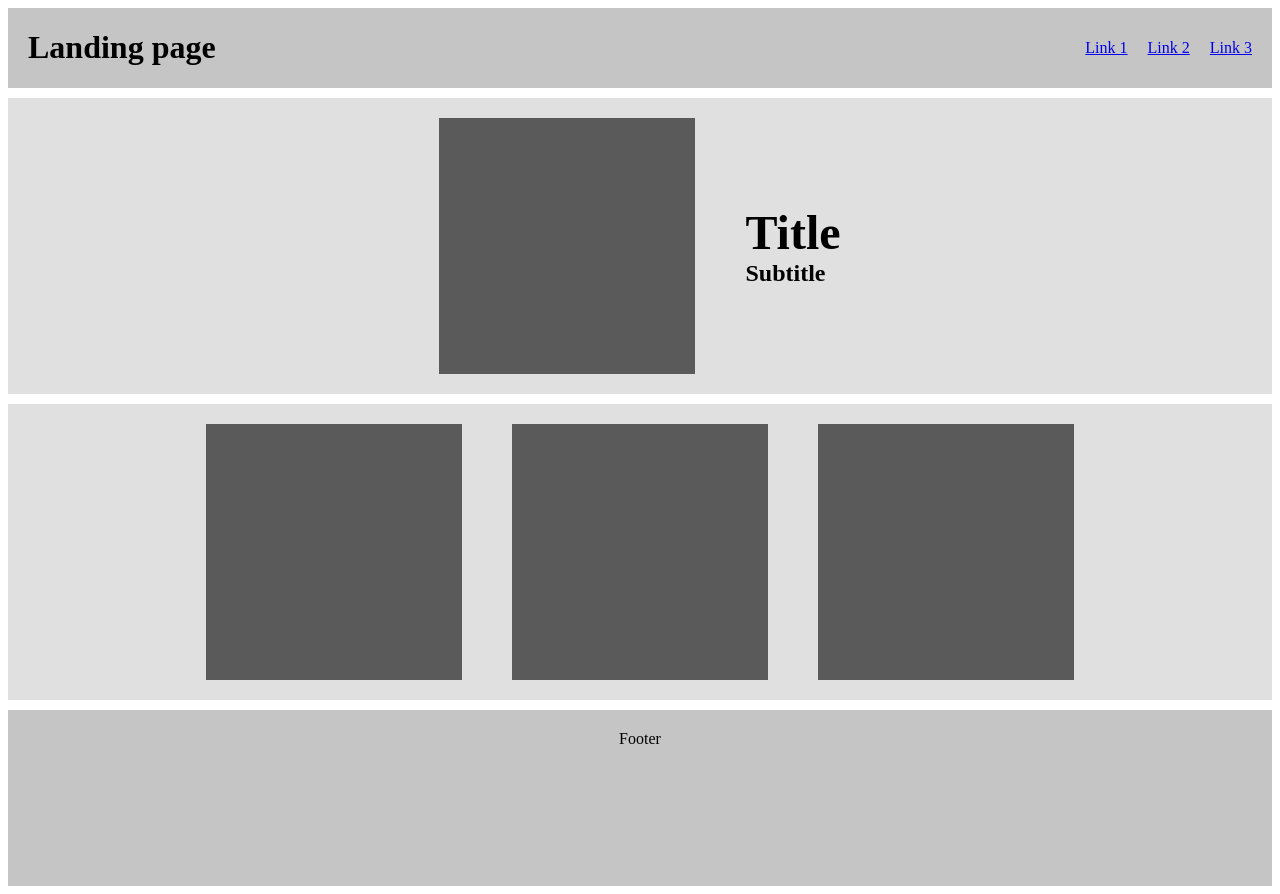
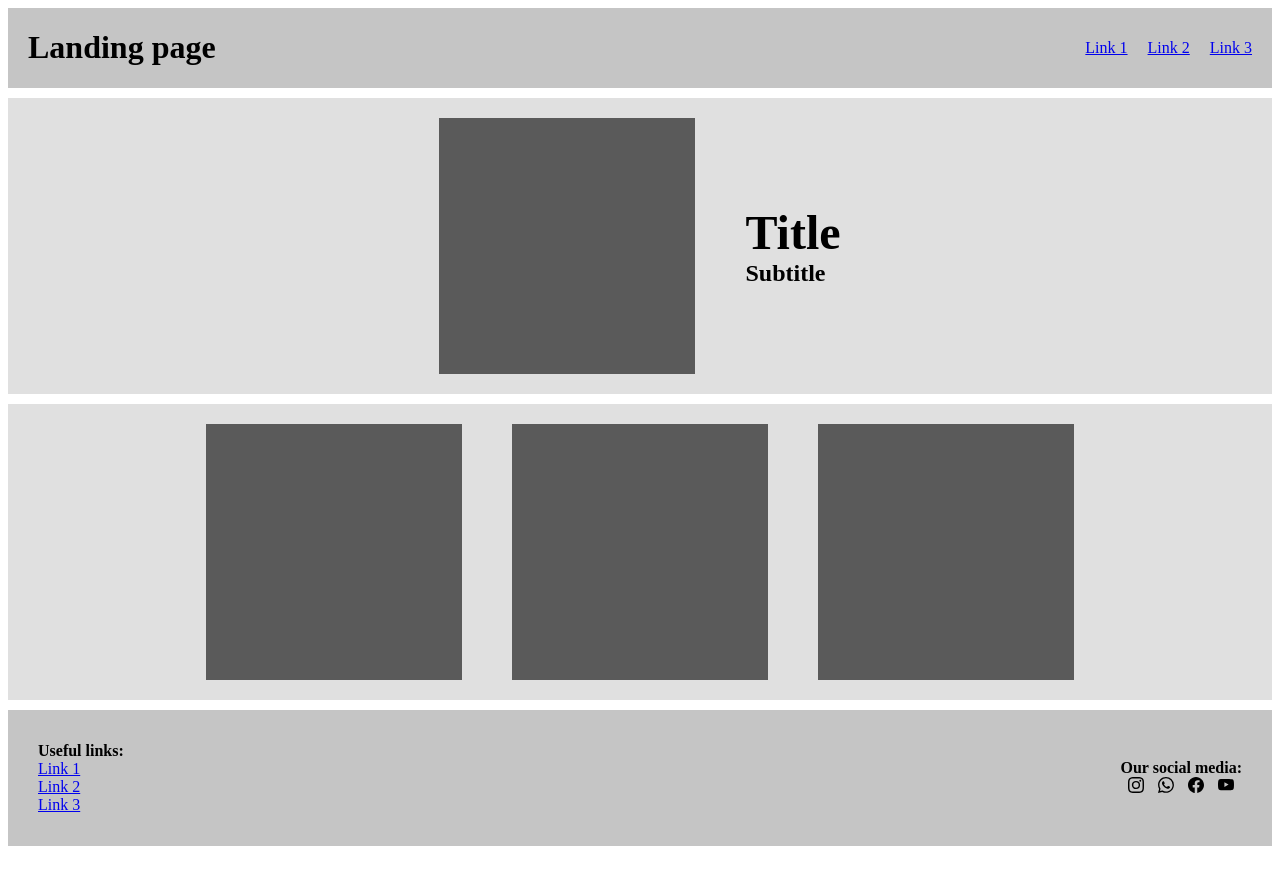
Before and after one commit to LuisPassoca/html-css-js-2sem-2025, a plain HTML site: page Atividade/layout5.html in a window 1280 px wide. After the commit the page ends 854 px from the top, so only its background shows below. Drawn offline with Linux system fonts and the light colour scheme.

Commit message:
Atividade 5 finalizada

```diff
--- a/Atividade/layout5.html
+++ b/Atividade/layout5.html
@@ -4,7 +4,7 @@
 <head>
     <meta charset="UTF-8">
     <meta name="viewport" content="width=device-width, initial-scale=1.0">
-    <link rel="stylesheet" href="/Atividade/style5.css">
+    <link rel="stylesheet" href="style5.css">
     <title>Landing Page</title>
 </head>
 
@@ -12,11 +12,13 @@
 
     <header>
         <h1>Landing page</h1>
-        <ul>
-            <li><a href="#">Link 1</a></li>
-            <li><a href="#">Link 2</a></li>
-            <li><a href="#">Link 3</a></li>
-        </ul>
+        <nav>
+            <ul>
+                <li><a href="#">Link 1</a></li>
+                <li><a href="#">Link 2</a></li>
+                <li><a href="#">Link 3</a></li>
+            </ul>
+        </nav>
     </header>
 
     <main>
@@ -36,7 +38,29 @@
     </main>
 
     <footer>
-        Footer
+        <nav>
+            <h4>Useful links:</h4>
+            <ul>
+                <li><a href="#">Link 1</a></li>
+                <li><a href="#">Link 2</a></li>
+                <li><a href="#">Link 3</a></li>
+            </ul>
+        </nav>
+        <div id="social">
+            <h4>Our social media:</h4>
+            <svg xmlns="http://www.w3.org/2000/svg" width="16" height="16" fill="currentColor" class="bi bi-instagram" viewBox="0 0 16 16">
+            <path d="M8 0C5.829 0 5.556.01 4.703.048 3.85.088 3.269.222 2.76.42a3.9 3.9 0 0 0-1.417.923A3.9 3.9 0 0 0 .42 2.76C.222 3.268.087 3.85.048 4.7.01 5.555 0 5.827 0 8.001c0 2.172.01 2.444.048 3.297.04.852.174 1.433.372 1.942.205.526.478.972.923 1.417.444.445.89.719 1.416.923.51.198 1.09.333 1.942.372C5.555 15.99 5.827 16 8 16s2.444-.01 3.298-.048c.851-.04 1.434-.174 1.943-.372a3.9 3.9 0 0 0 1.416-.923c.445-.445.718-.891.923-1.417.197-.509.332-1.09.372-1.942C15.99 10.445 16 10.173 16 8s-.01-2.445-.048-3.299c-.04-.851-.175-1.433-.372-1.941a3.9 3.9 0 0 0-.923-1.417A3.9 3.9 0 0 0 13.24.42c-.51-.198-1.092-.333-1.943-.372C10.443.01 10.172 0 7.998 0zm-.717 1.442h.718c2.136 0 2.389.007 3.232.046.78.035 1.204.166 1.486.275.373.145.64.319.92.599s.453.546.598.92c.11.281.24.705.275 1.485.039.843.047 1.096.047 3.231s-.008 2.389-.047 3.232c-.035.78-.166 1.203-.275 1.485a2.5 2.5 0 0 1-.599.919c-.28.28-.546.453-.92.598-.28.11-.704.24-1.485.276-.843.038-1.096.047-3.232.047s-2.39-.009-3.233-.047c-.78-.036-1.203-.166-1.485-.276a2.5 2.5 0 0 1-.92-.598 2.5 2.5 0 0 1-.6-.92c-.109-.281-.24-.705-.275-1.485-.038-.843-.046-1.096-.046-3.233s.008-2.388.046-3.231c.036-.78.166-1.204.276-1.486.145-.373.319-.64.599-.92s.546-.453.92-.598c.282-.11.705-.24 1.485-.276.738-.034 1.024-.044 2.515-.045zm4.988 1.328a.96.96 0 1 0 0 1.92.96.96 0 0 0 0-1.92m-4.27 1.122a4.109 4.109 0 1 0 0 8.217 4.109 4.109 0 0 0 0-8.217m0 1.441a2.667 2.667 0 1 1 0 5.334 2.667 2.667 0 0 1 0-5.334"/>
+            </svg>
+            <svg xmlns="http://www.w3.org/2000/svg" width="16" height="16" fill="currentColor" class="bi bi-whatsapp" viewBox="0 0 16 16">
+            <path d="M13.601 2.326A7.85 7.85 0 0 0 7.994 0C3.627 0 .068 3.558.064 7.926c0 1.399.366 2.76 1.057 3.965L0 16l4.204-1.102a7.9 7.9 0 0 0 3.79.965h.004c4.368 0 7.926-3.558 7.93-7.93A7.9 7.9 0 0 0 13.6 2.326zM7.994 14.521a6.6 6.6 0 0 1-3.356-.92l-.24-.144-2.494.654.666-2.433-.156-.251a6.56 6.56 0 0 1-1.007-3.505c0-3.626 2.957-6.584 6.591-6.584a6.56 6.56 0 0 1 4.66 1.931 6.56 6.56 0 0 1 1.928 4.66c-.004 3.639-2.961 6.592-6.592 6.592m3.615-4.934c-.197-.099-1.17-.578-1.353-.646-.182-.065-.315-.099-.445.099-.133.197-.513.646-.627.775-.114.133-.232.148-.43.05-.197-.1-.836-.308-1.592-.985-.59-.525-.985-1.175-1.103-1.372-.114-.198-.011-.304.088-.403.087-.088.197-.232.296-.346.1-.114.133-.198.198-.33.065-.134.034-.248-.015-.347-.05-.099-.445-1.076-.612-1.47-.16-.389-.323-.335-.445-.34-.114-.007-.247-.007-.38-.007a.73.73 0 0 0-.529.247c-.182.198-.691.677-.691 1.654s.71 1.916.81 2.049c.098.133 1.394 2.132 3.383 2.992.47.205.84.326 1.129.418.475.152.904.129 1.246.08.38-.058 1.171-.48 1.338-.943.164-.464.164-.86.114-.943-.049-.084-.182-.133-.38-.232"/>
+            </svg>
+            <svg xmlns="http://www.w3.org/2000/svg" width="16" height="16" fill="currentColor" class="bi bi-facebook" viewBox="0 0 16 16">
+            <path d="M16 8.049c0-4.446-3.582-8.05-8-8.05C3.58 0-.002 3.603-.002 8.05c0 4.017 2.926 7.347 6.75 7.951v-5.625h-2.03V8.05H6.75V6.275c0-2.017 1.195-3.131 3.022-3.131.876 0 1.791.157 1.791.157v1.98h-1.009c-.993 0-1.303.621-1.303 1.258v1.51h2.218l-.354 2.326H9.25V16c3.824-.604 6.75-3.934 6.75-7.951"/>
+            </svg>
+            <svg xmlns="http://www.w3.org/2000/svg" width="16" height="16" fill="currentColor" class="bi bi-youtube" viewBox="0 0 16 16">
+            <path d="M8.051 1.999h.089c.822.003 4.987.033 6.11.335a2.01 2.01 0 0 1 1.415 1.42c.101.38.172.883.22 1.402l.01.104.022.26.008.104c.065.914.073 1.77.074 1.957v.075c-.001.194-.01 1.108-.082 2.06l-.008.105-.009.104c-.05.572-.124 1.14-.235 1.558a2.01 2.01 0 0 1-1.415 1.42c-1.16.312-5.569.334-6.18.335h-.142c-.309 0-1.587-.006-2.927-.052l-.17-.006-.087-.004-.171-.007-.171-.007c-1.11-.049-2.167-.128-2.654-.26a2.01 2.01 0 0 1-1.415-1.419c-.111-.417-.185-.986-.235-1.558L.09 9.82l-.008-.104A31 31 0 0 1 0 7.68v-.123c.002-.215.01-.958.064-1.778l.007-.103.003-.052.008-.104.022-.26.01-.104c.048-.519.119-1.023.22-1.402a2.01 2.01 0 0 1 1.415-1.42c.487-.13 1.544-.21 2.654-.26l.17-.007.172-.006.086-.003.171-.007A100 100 0 0 1 7.858 2zM6.4 5.209v4.818l4.157-2.408z"/>
+            </svg>
+        </div>
     </footer>
 
 
--- a/Atividade/style5.css
+++ b/Atividade/style5.css
@@ -4,14 +4,14 @@ header {
     align-items: center;
     padding: 0px 20px;
     background-color: rgb(197, 197, 197);
-}
 
-header ul {
+    ul {
     overflow: hidden;
     list-style: none;
     display: flex;
     gap: 20px;
 
+}
 }
 
 section {
@@ -24,34 +24,52 @@ section {
 
 }
 
-section h1 {
+#img-txt-subtxt {
+    align-content: center;
+
+    h1 {
+    margin-block-start: 0em;
+    margin-block-end: 0em;
     font-size: 3rem;
 }
-
-#img-txt-subtxt {
-    align-content: center;
+    h2 {
+    margin-block-start: 0em;
+    margin-block-end: 0em;
+    }
 }
 
 .img {
     width: 256px;
-    height: 256px;
     background-color: rgb(90, 90, 90);
-}
-
-#img-txt-subtxt h1 {
-    margin-block-start: 0em;
-    margin-block-end: 0em;
-}
-
-#img-txt-subtxt h2 {
-    margin-block-start: 0em;
-    margin-block-end: 0em;
+    aspect-ratio: 1 / 1;
 }
 
 footer {
     height: 17vh;
     margin-top: 10px;
-    padding: 20px;
-    text-align: center;
+    padding: 0px 30px;
+    align-items: center;
     background-color: rgb(197, 197, 197);
+    display: flex;
+    justify-content: space-between;
+
+
+    nav {
+        justify-content: left;
+    }
+
+    h4, ul {
+        margin-block-start: 0em;
+        margin-block-end: 0em;
+        list-style: none;
+        padding: 0px;
+    }
+
+    #social {
+        text-align: center;
+
+        svg {
+            margin: 0px 5px;
+    }
+
 }
```
Also changed, not shown: Atividade/layout1.html (+1 -1 lines).
